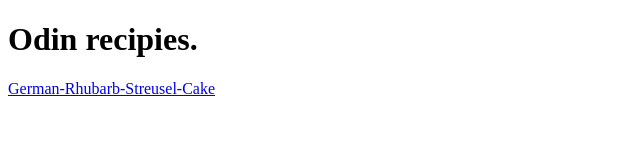
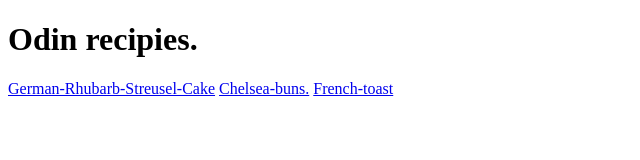
Before and after one commit to RupeshMo/Odin-recipies, a plain HTML site: page index.html in a window 1280 px wide. Shown: the whole page, without its empty margins (0-640 px from the left). Drawn offline with Linux system fonts and the light colour scheme.

Commit message:
Index.html is linked with the new recipies created.

```diff
--- a/index.html
+++ b/index.html
@@ -9,5 +9,7 @@
 <body>
     <h1>Odin recipies.</h1>
     <a href="recipies/German-Rhubarb-Streusel-Cake.html">German-Rhubarb-Streusel-Cake</a>
+    <a href="recipies/Chelsea-buns.html">Chelsea-buns.</a>
+    <a href="recipies/French-toast.html">French-toast</a>
 </body>
 </html>
```
